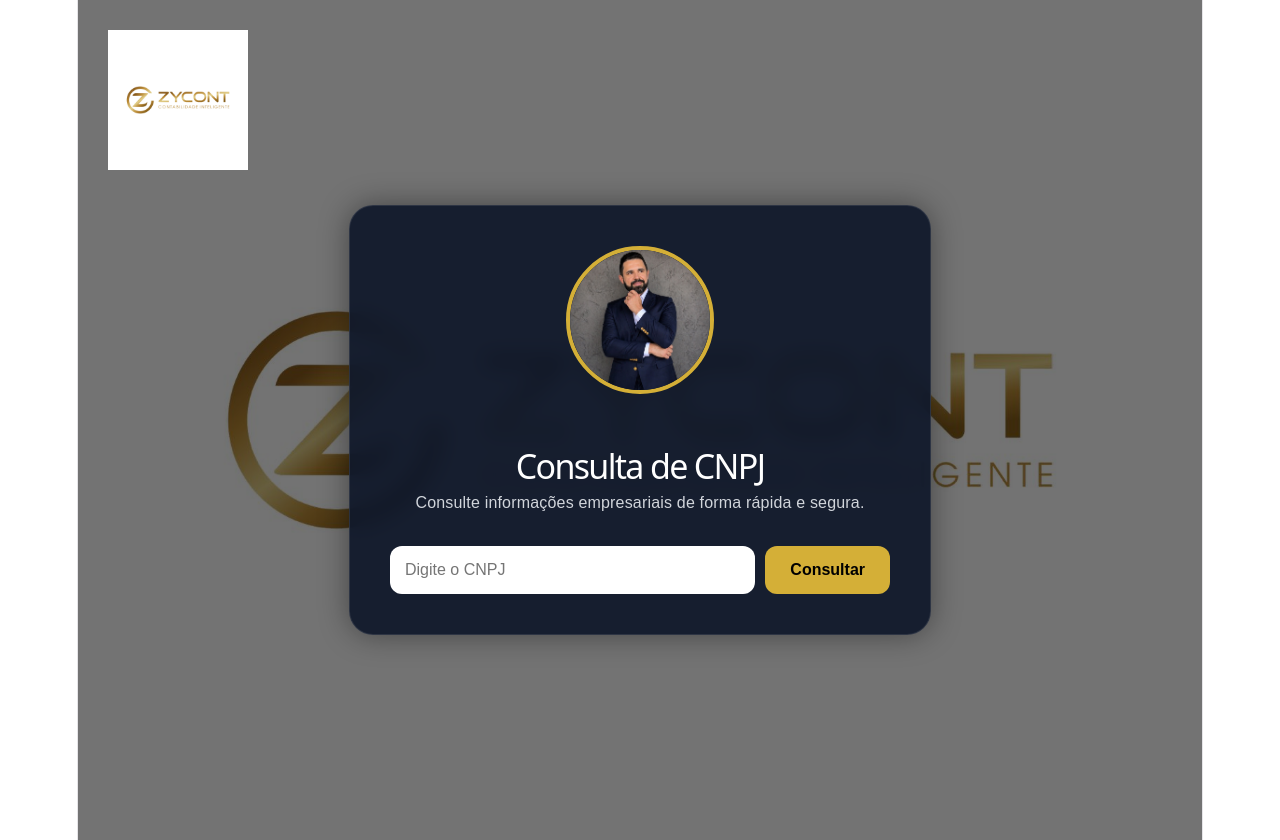
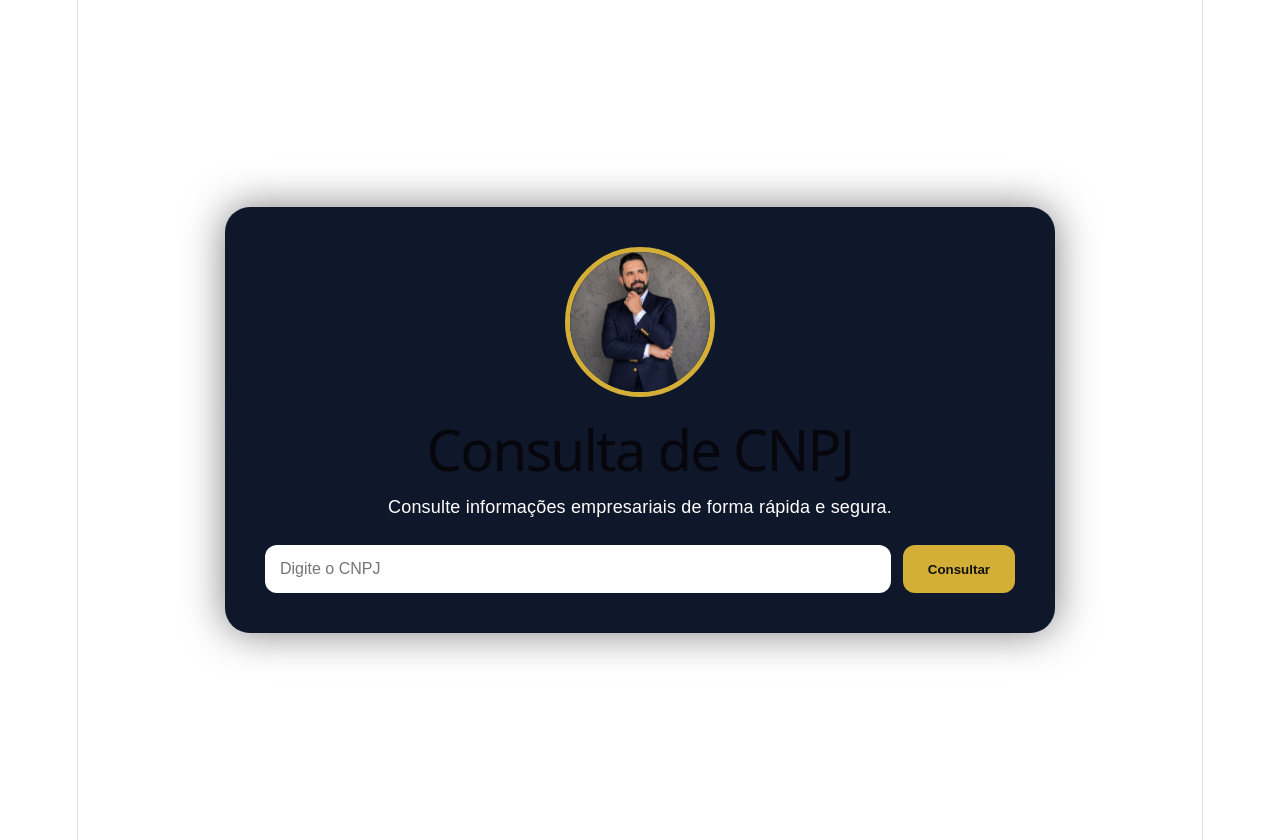
Before and after one commit to brunooliveiracontador2023-cmyk/consulta-cnpj, a React (Vite) app: page / in a window 1280 px wide. Built offline with nearby package versions, Linux system fonts and the light colour scheme.

Commit message:
Corrigir consulta

```diff
--- a/src/App.jsx
+++ b/src/App.jsx
@@ -1,126 +1,148 @@
-import "./App.css";
+import { useState } from "react";
 
-function App() {
+export default function App() {
+  const [cnpj, setCnpj] = useState("");
+  const [dados, setDados] = useState(null);
+  const [loading, setLoading] = useState(false);
+  const [erro, setErro] = useState("");
+
+  async function consultarCNPJ() {
+    setErro("");
+    setDados(null);
+
+    const numeros = cnpj.replace(/\D/g, "");
+
+    if (numeros.length !== 14) {
+      setErro("Digite um CNPJ válido com 14 números.");
+      return;
+    }
+
+    setLoading(true);
+
+    try {
+      const resposta = await fetch(`https://publica.cnpj.ws/cnpj/${numeros}`);
+      const json = await resposta.json();
+
+      if (!resposta.ok) {
+        throw new Error(json?.detalhes || "Erro ao consultar CNPJ.");
+      }
+
+      setDados(json);
+    } catch (error) {
+      setErro(error.message);
+    } finally {
+      setLoading(false);
+    }
+  }
+
+  const est = dados?.estabelecimento;
+
   return (
-    <div style={styles.container}>
-      <img src="/zycont.jpg" alt="Zycont" style={styles.logo} />
+    <div style={styles.page}>
+      <div style={styles.card}>
+        <img src="/bruno.jpg" style={styles.foto} />
 
-      <div style={styles.overlay}>
-        <div style={styles.card}>
-          <img src="/bruno.jpg" alt="Bruno Oliveira" style={styles.photo} />
+        <h1>Consulta de CNPJ</h1>
+        <p>Consulte informações empresariais de forma rápida e segura.</p>
 
-          <h1 style={styles.title}>Consulta de CNPJ</h1>
+        <div style={styles.busca}>
+          <input
+            value={cnpj}
+            onChange={(e) => setCnpj(e.target.value)}
+            placeholder="Digite o CNPJ"
+            style={styles.input}
+          />
 
-          <p style={styles.subtitle}>
-            Consulte informações empresariais de forma rápida e segura.
-          </p>
+          <button onClick={consultarCNPJ} style={styles.botao}>
+            {loading ? "Consultando..." : "Consultar"}
+          </button>
+        </div>
 
-          <div style={styles.searchArea}>
-            <input
-              type="text"
-              placeholder="Digite o CNPJ"
-              style={styles.input}
-            />
+        {erro && <p style={styles.erro}>{erro}</p>}
 
-            <button style={styles.button}>Consultar</button>
+        {dados && (
+          <div style={styles.resultado}>
+            <h2>{dados.razao_social}</h2>
+
+            <p><strong>Nome Fantasia:</strong> {est?.nome_fantasia || "Não informado"}</p>
+            <p><strong>Situação:</strong> {est?.situacao_cadastral || "Não informado"}</p>
+            <p><strong>Município:</strong> {est?.cidade?.nome || "Não informado"}</p>
+            <p><strong>UF:</strong> {est?.estado?.sigla || "Não informado"}</p>
+            <p><strong>Telefone:</strong> {est?.telefone1 || "Não informado"}</p>
+            <p><strong>E-mail:</strong> {est?.email || "Não informado"}</p>
+            <p><strong>CNAE Principal:</strong> {est?.atividade_principal?.descricao || "Não informado"}</p>
+            <p><strong>Porte:</strong> {dados.porte?.descricao || "Não informado"}</p>
+            <p><strong>Natureza Jurídica:</strong> {dados.natureza_juridica?.descricao || "Não informado"}</p>
+            <p><strong>Capital Social:</strong> R$ {dados.capital_social || "Não informado"}</p>
           </div>
-        </div>
+        )}
       </div>
     </div>
   );
 }
 
 const styles = {
-  container: {
-    width: "100%",
+  page: {
     minHeight: "100vh",
     backgroundImage: "url('/zycont.jpg')",
     backgroundSize: "cover",
     backgroundPosition: "center",
     display: "flex",
+    alignItems: "center",
     justifyContent: "center",
-    alignItems: "center",
-    position: "relative",
     fontFamily: "Arial",
-  },
-
-  overlay: {
-    width: "100%",
-    minHeight: "100vh",
-    backgroundColor: "rgba(0,0,0,0.55)",
-    display: "flex",
-    justifyContent: "center",
-    alignItems: "center",
     padding: 20,
   },
-
   card: {
-    backgroundColor: "rgba(15, 23, 42, 0.92)",
+    background: "#0f172a",
+    color: "white",
     padding: 40,
-    borderRadius: 24,
+    borderRadius: 25,
+    maxWidth: 750,
     width: "100%",
-    maxWidth: 500,
     textAlign: "center",
-    boxShadow: "0 0 30px rgba(0,0,0,0.4)",
-    border: "1px solid rgba(255,255,255,0.1)",
-    backdropFilter: "blur(10px)",
+    boxShadow: "0 0 40px rgba(0,0,0,0.5)",
   },
-
-  photo: {
+  foto: {
     width: 140,
     height: 140,
     borderRadius: "50%",
     objectFit: "cover",
-    border: "4px solid #d4af37",
-    marginBottom: 20,
+    border: "5px solid #d4af37",
   },
-
-  logo: {
-    position: "absolute",
-    top: 30,
-    left: 30,
-    width: 140,
+  busca: {
+    display: "flex",
+    gap: 12,
+    marginTop: 25,
   },
-
-  title: {
-    color: "#ffffff",
-    marginBottom: 10,
-    fontSize: 34,
-  },
-
-  subtitle: {
-    color: "#d1d5db",
-    marginBottom: 30,
-    fontSize: 16,
-  },
-
-  searchArea: {
-    display: "flex",
-    gap: 10,
-    flexWrap: "wrap",
-    justifyContent: "center",
-  },
-
   input: {
     flex: 1,
-    minWidth: 220,
     padding: 15,
     borderRadius: 12,
     border: "none",
-    outline: "none",
     fontSize: 16,
   },
-
-  button: {
+  botao: {
     padding: "15px 25px",
     borderRadius: 12,
     border: "none",
-    backgroundColor: "#d4af37",
-    color: "#000",
+    background: "#d4af37",
+    color: "#111",
     fontWeight: "bold",
     cursor: "pointer",
-    fontSize: 16,
+  },
+  erro: {
+    background: "#991b1b",
+    padding: 12,
+    borderRadius: 10,
+    marginTop: 20,
+  },
+  resultado: {
+    marginTop: 25,
+    background: "#1e293b",
+    padding: 25,
+    borderRadius: 15,
+    textAlign: "left",
+    lineHeight: 1.7,
   },
 };
-
-export default App;
```
